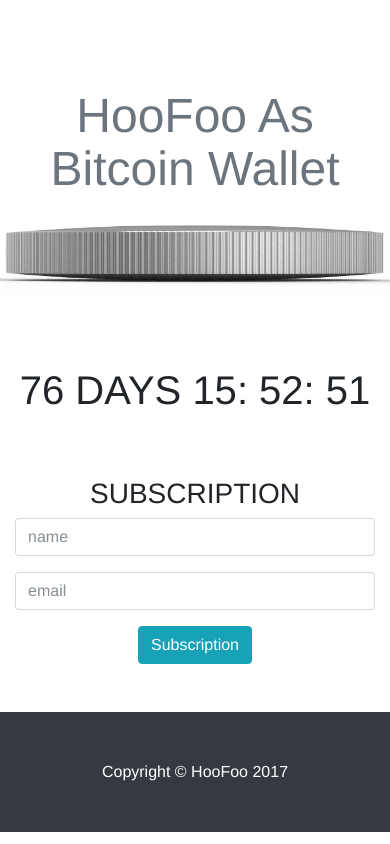
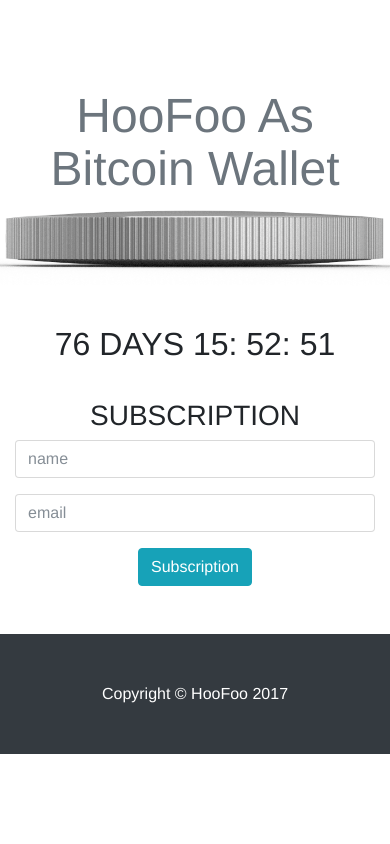
Before and after one commit to foxlee25/Hfweb, a web app: file public/index.html in a window 390 px wide. Run offline with its HTML, style and script files only (its server is not run), Linux system fonts and the light colour scheme.

Commit message:
font size

```diff
--- a/public/css/full-slider.css
+++ b/public/css/full-slider.css
@@ -44,11 +44,12 @@
         background-size: 100%;
     }
     #countdown {
-        margin-top: 180px!important;
+        margin-top: 140px!important;
+        font-size: 1.2rem;
     }
 
     .carousel-item {
-        height: 350px;
+        height: 320px;
     }
 
     .slide-title {
@@ -76,8 +77,8 @@
 #countdown {
     margin-top: 370px;
     font-family: "Helvetica Neue";
-    font-size: 2.5rem;
     font-weight: 200;
+    font-size: 2rem;
 }
 
 
@@ -94,9 +95,12 @@
 
 .btn {
     font-family: "Helvetica Neue";
-    font-weight: lighter;
 }
 h3 {
     font-family: "Helvetica Neue";
     font-weight: 300;
 }
+
+section {
+    padding-bottom: 3rem;
+}
--- a/public/index.html
+++ b/public/index.html
@@ -43,7 +43,7 @@
     </header>
 
     <!-- Page Content -->
-    <section class="py-5">
+    <section class="">
       <div class="container-fluid">
         <div class="col-md-3"></div>
         <div class="col-md-6 email-sub">
```
